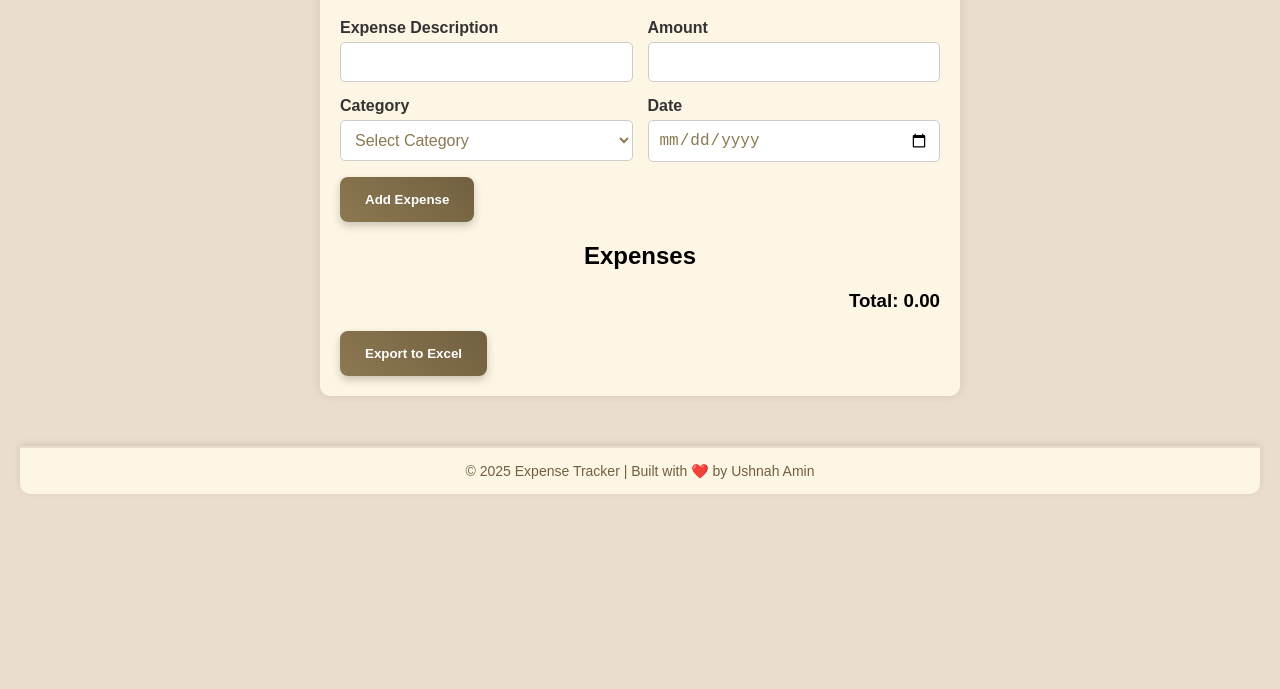
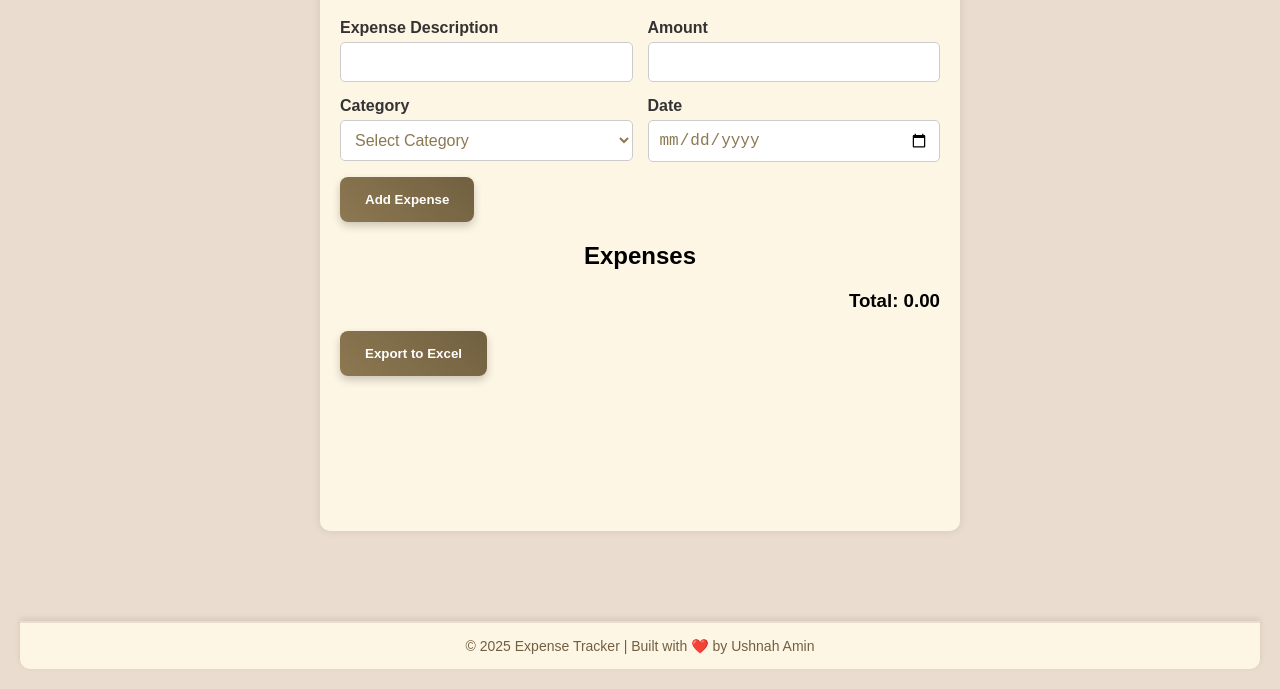
Before and after one commit to aminushnah/Expenses-Tracker, a plain HTML site: page index.html in a window 1280 px wide. Shown: the part 151-840 px from the top of the page. Before the commit the page ends 800 px from the top, so only its background shows below. Drawn offline with Linux system fonts and the light colour scheme.

Commit message:
styles.css

```diff
--- a/styles.css
+++ b/styles.css
@@ -352,3 +352,15 @@ footer p {
     margin: 0;
     font-weight: 500;
 }
+
+
+/* Make footer stick to bottom if page is short */
+body {
+    display: flex;
+    flex-direction: column;
+    min-height: 100vh;
+}
+
+.container {
+    flex: 1;
+}
```
